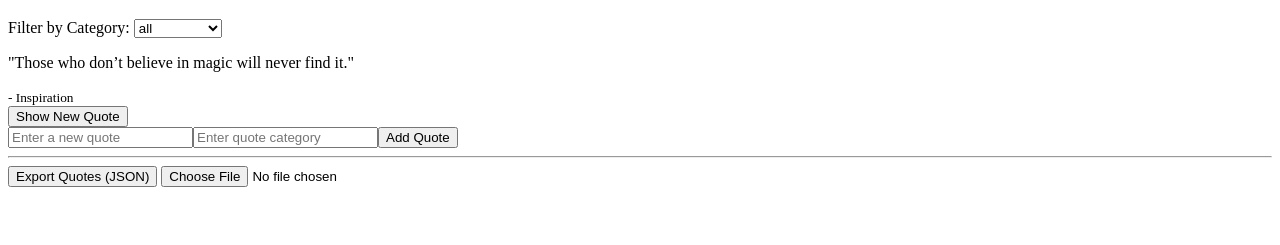
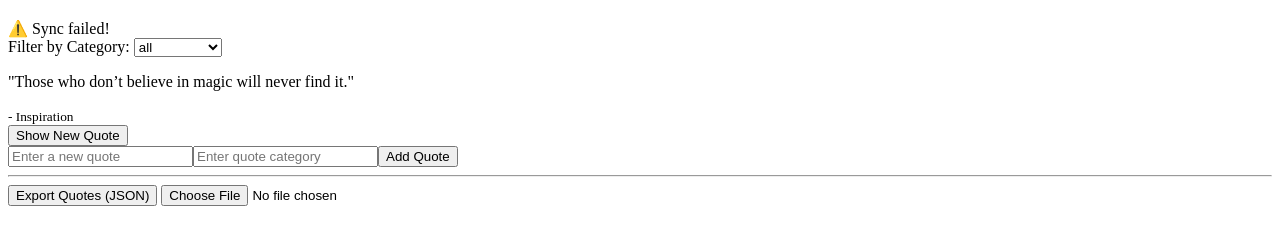
Before and after one commit to SawsanAllam/alx_fe_javascript, a plain HTML site: page dom-manipulation/index.html in a window 1280 px wide. Both pictures are taken after typing "Sample", "Sample" into the empty fields and a click on the button "Add Quote". Shown: the part 61-306 px from the top of the page. Drawn offline with Linux system fonts and the light colour scheme; no server answers.

Commit message:
enhance2

```diff
--- a/dom-manipulation/index.html
+++ b/dom-manipulation/index.html
@@ -24,7 +24,10 @@
   <link rel="stylesheet" href="style.css">
 </head>
 <body>
+
   <h1>Dynamic Quote Generator</h1>
+    <!-- إشعار Sync -->
+  <div id="syncStatus">🔄 Syncing...</div>
 
   <!-- فلترة الكوتس -->
   <label for="categoryFilter">Filter by Category:</label>
--- a/dom-manipulation/script.js
+++ b/dom-manipulation/script.js
@@ -103,18 +103,20 @@
 // //     newQuoteText.value= '';
 // //     newQuoteCategory.value= '';
 // // })
+
 const quoteDisplay = document.getElementById("quoteDisplay");
 const newQuoteBtn = document.getElementById("newQuote");
 const exportBtn = document.getElementById("exportBtn");
 const importFile = document.getElementById("importFile");
 const categoryFilter = document.getElementById("categoryFilter");
+const syncStatus = document.getElementById("syncStatus");
 
 let quotes = [
-  { text: "Those who don’t believe in magic will never find it.", category: "Inspiration" },
-  { text: "Light tomorrow with today.", category: "Hope" },
-  { text: "Every strike brings me closer to the next home run.", category: "Motivation" },
-  { text: "Happiness depends upon ourselves.", category: "Philosophy" },
-  { text: "The best way to predict the future is to create it.", category: "Success" }
+  { id: 1, text: "Those who don’t believe in magic will never find it.", category: "Inspiration" },
+  { id: 2, text: "Light tomorrow with today.", category: "Hope" },
+  { id: 3, text: "Every strike brings me closer to the next home run.", category: "Motivation" },
+  { id: 4, text: "Happiness depends upon ourselves.", category: "Philosophy" },
+  { id: 5, text: "The best way to predict the future is to create it.", category: "Success" }
 ];
 
 // 🔹 تحميل الكوتس من Local Storage
@@ -134,9 +136,7 @@ function saveQuotes() {
 //  فلترة الكوتس حسب الكاتيجوري
 // ============================
 function populateCategories() {
-  // نجيب كل الكاتيجوريز الفريدة
   const categories = ["all", ...new Set(quotes.map(q => q.category))];
-
   categoryFilter.innerHTML = "";
   categories.forEach(cat => {
     const option = document.createElement("option");
@@ -145,7 +145,6 @@ function populateCategories() {
     categoryFilter.appendChild(option);
   });
 
-  // تحميل آخر فلتر محفوظ من localStorage
   const savedFilter = localStorage.getItem("selectedCategory");
   if (savedFilter && categories.includes(savedFilter)) {
     categoryFilter.value = savedFilter;
@@ -154,7 +153,6 @@ function populateCategories() {
   }
 }
 
-// فلترة الكوتس حسب الكاتيجوري
 function filterQuotes() {
   const selectedCategory = categoryFilter.value;
   localStorage.setItem("selectedCategory", selectedCategory);
@@ -172,7 +170,6 @@ function filterQuotes() {
   }
 }
 
-// عند الضغط على زر "Show New Quote"
 newQuoteBtn.addEventListener("click", filterQuotes);
 
 // ============================
@@ -194,13 +191,15 @@ function createAddQuoteForm() {
 
   addButton.addEventListener("click", function () {
     let newQuoteAdd = {
+      id: Date.now(), // unique ID
       text: textInput.value,
       category: categoryInput.value,
     };
     if (newQuoteAdd.text && newQuoteAdd.category) {
       quotes.push(newQuoteAdd);
       saveQuotes();
-      populateCategories(); // تحديث الكاتيجوريز
+      populateCategories();
+      syncWithServer("POST", newQuoteAdd); // Sync with server
       textInput.value = "";
       categoryInput.value = "";
       alert("Quote added successfully!");
@@ -217,7 +216,7 @@ function createAddQuoteForm() {
 createAddQuoteForm();
 
 // ============================
-//  Export Quotes to JSON
+//  Export / Import
 // ============================
 exportBtn.addEventListener("click", function () {
   const blob = new Blob([JSON.stringify(quotes, null, 2)], { type: "application/json" });
@@ -229,9 +228,6 @@ exportBtn.addEventListener("click", function () {
   URL.revokeObjectURL(url);
 });
 
-// ============================
-//  Import Quotes from JSON
-// ============================
 importFile.addEventListener("change", function (event) {
   const fileReader = new FileReader();
   fileReader.onload = function (e) {
@@ -240,7 +236,7 @@ importFile.addEventListener("change", function (event) {
       if (Array.isArray(importedQuotes)) {
         quotes.push(...importedQuotes);
         saveQuotes();
-        populateCategories(); // تحديث الكاتيجوريز بعد الاستيراد
+        populateCategories();
         alert("Quotes imported successfully!");
       } else {
         alert("Invalid JSON format!");
@@ -253,7 +249,58 @@ importFile.addEventListener("change", function (event) {
 });
 
 // ============================
-//  تحميل الفلتر + عرض أول كوت
+//  Sync with Mock Server
+// ============================
+// هنا بنستخدم JSONPlaceholder كـ API وهمي
+const SERVER_URL = "https://jsonplaceholder.typicode.com/posts";
+
+async function syncWithServer(method = "GET", data = null) {
+  try {
+    syncStatus.textContent = "🔄 Syncing...";
+
+    if (method === "GET") {
+      let response = await fetch(SERVER_URL);
+      let serverData = await response.json();
+
+      // Conflict Resolution → server data takes precedence
+      let serverQuotes = serverData.slice(0, 5).map((item, index) => ({
+        id: item.id,
+        text: item.title,
+        category: "Server"
+      }));
+
+      // دمج: بيانات السيرفر تحل محل البيانات المحلية
+      quotes = [...quotes, ...serverQuotes];
+      quotes = Array.from(new Map(quotes.map(q => [q.id, q])).values()); // remove duplicates
+      saveQuotes();
+      populateCategories();
+      filterQuotes();
+
+      syncStatus.textContent = "✅ Synced with server";
+    }
+
+    if (method === "POST" && data) {
+      await fetch(SERVER_URL, {
+        method: "POST",
+        body: JSON.stringify(data),
+        headers: { "Content-Type": "application/json" }
+      });
+      syncStatus.textContent = "✅ Data sent to server";
+    }
+
+  } catch (error) {
+    syncStatus.textContent = "⚠️ Sync failed!";
+  }
+}
+
+// Sync أول مرة
+syncWithServer("GET");
+
+// Sync كل 30 ثانية
+setInterval(() => syncWithServer("GET"), 30000);
+
+// ============================
+//  Init
 // ============================
 populateCategories();
 filterQuotes();
```
